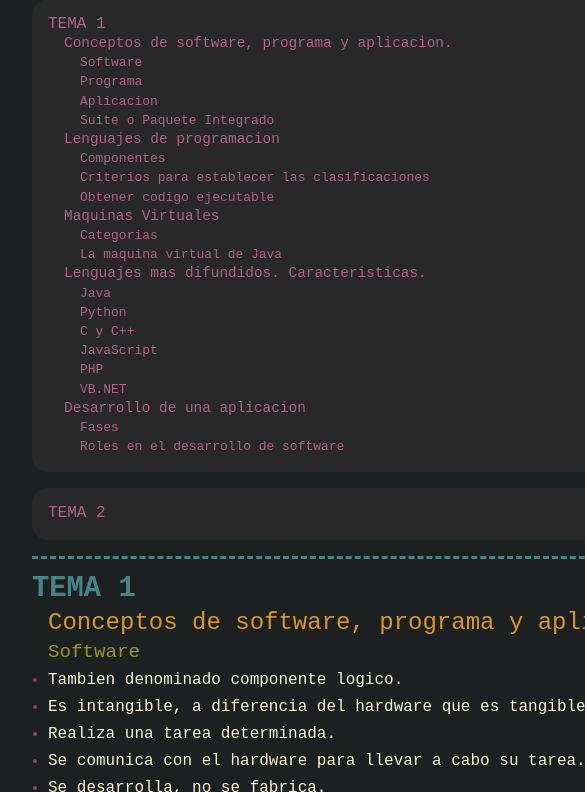
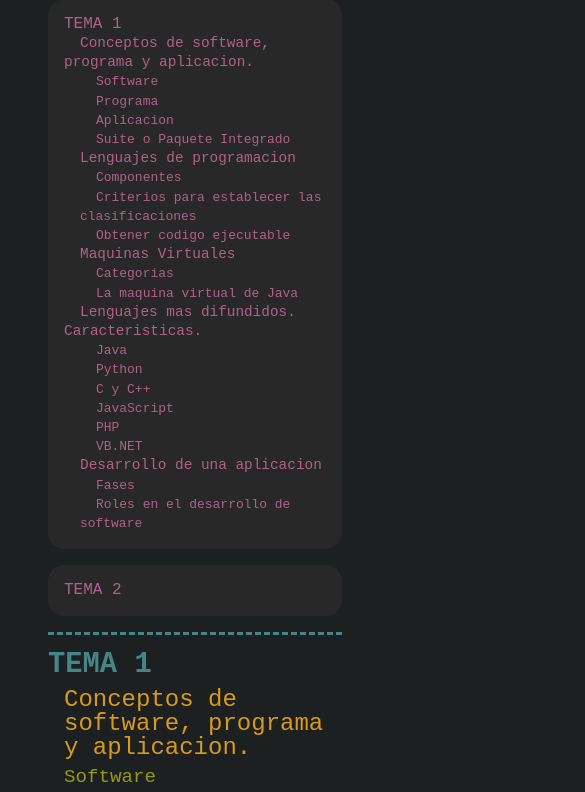
Before and after one commit to s1dam-azarquiel-2021/apuntes-y-practicas, a plain HTML site: page docs/ENDE/Notas/index.html in a window 390 px wide. Shown: the part 177-969 px from the top of the page, 585 px wide, since content can reach past the window. Drawn offline with Linux system fonts and the light colour scheme; a web font is replaced by a local one.

Commit message:
[fix] Missed to fix mobile version css
Solves b2a5c4cd09354a9fbda241c9bac81b2114bb4809

```diff
--- a/docs.org/css/index.scss
+++ b/docs.org/css/index.scss
@@ -498,13 +498,19 @@ code {
 		line-height: 1.2rem;
 	}
 
-#table-of-contents {
-	#text-table-of-contents {
-		> ul {
-			flex-flow: column nowrap;
+	#table-of-contents {
+		#text-table-of-contents {
+			> ul {
+				flex-flow: column nowrap;
+			}
 		}
 	}
-}
+
+	.content {
+		width: auto;
+		margin: 0 1em;
+	}
+
 
 // 	h2 {
 // 		font-size: 2em;
@@ -519,10 +525,6 @@ code {
 // 	}
 
 	.outline {
-		&-2 {
-			width: auto;
-		}
-
 		&-4,
 		&-5,
 		&-6,
```
Also changed, not shown: docs.org/css/index.css, docs/css/index.css, 1 other file.
